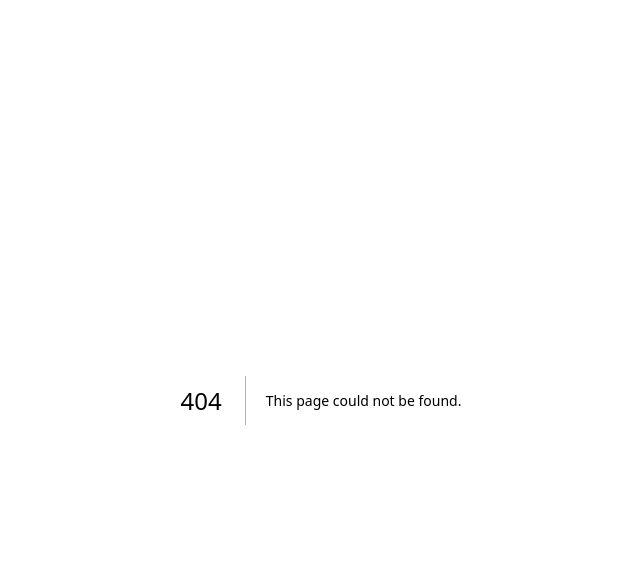
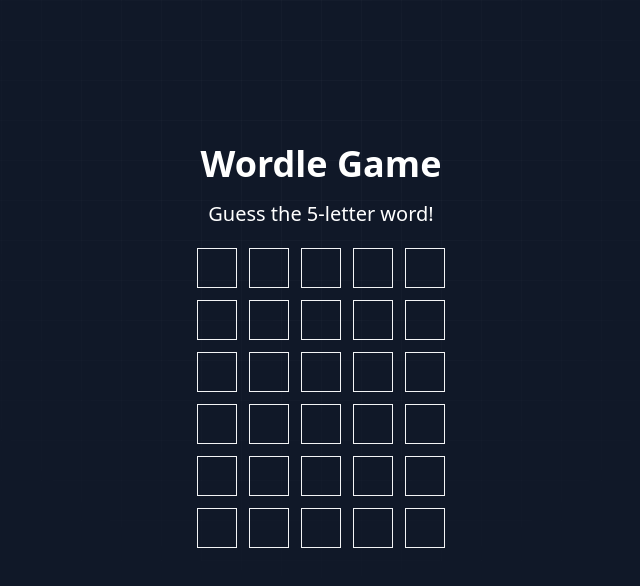
Before and after one commit to AkhilXavier95/portfolio, a Next.js app: page /wordle in a window 1280 px wide. Before the commit this address had no page. Shown: the top 586 px of the page, without its empty margins (319-959 px from the left). Built offline with nearby package versions, Linux system fonts and the light colour scheme.

Commit message:
Add wordle game

```diff
--- /dev/null
+++ b/src/app/wordle/page.tsx
@@ -0,0 +1,88 @@
+"use client";
+
+import Boxes from "@/components/Boxes";
+import React, { useEffect } from "react";
+
+const SOLUTION = "REACT";
+
+const Wordle = () => {
+  const [guesses, setGuesses] = React.useState<string[]>(Array(6).fill(null));
+  const [currentGuess, setCurrentGuess] = React.useState<string>("");
+  const [isGameOver, setIsGameOver] = React.useState<boolean>(false);
+
+  const gameOver = () => {
+    if (!isGameOver) setIsGameOver(true);
+  };
+
+  const handleKeyDown = (event: KeyboardEvent) => {
+    if (SOLUTION === guesses[guesses.findIndex((g) => g === null) - 1]) return;
+
+    if (event.key === "Enter") {
+      setGuesses((prev) => {
+        const nextGuesses = [...prev];
+        const currentIndex = nextGuesses.findIndex((g) => g === null);
+        if (currentIndex !== -1 && currentGuess.length === 5) {
+          nextGuesses[currentIndex] = currentGuess;
+        }
+        return nextGuesses;
+      });
+
+      if (
+        (currentGuess.length === 5 && currentGuess === SOLUTION) ||
+        guesses[5] !== null
+      ) {
+        gameOver();
+      }
+
+      setCurrentGuess("");
+      return;
+    }
+
+    if (event.key === "Backspace") {
+      setCurrentGuess((prev) => prev.slice(0, -1));
+      return;
+    }
+
+    if (currentGuess.length >= 5 || !/^[a-zA-Z]$/.test(event.key)) return;
+    setCurrentGuess((prev) => prev + event.key.toUpperCase());
+    return;
+  };
+
+  useEffect(() => {
+    window.addEventListener("keydown", handleKeyDown);
+    return () => {
+      window.removeEventListener("keydown", handleKeyDown);
+    };
+  }, [currentGuess, guesses]);
+
+  return (
+    <main className="flex flex-col items-center justify-center min-h-screen p-4 bg-gray-900 text-white">
+      <h1 className="font-bold text-4xl mb-4">Wordle Game</h1>
+      <p className="font-normal text-xl mb-4">Guess the 5-letter word!</p>
+      <div className="flex flex-col gap-1">
+        {guesses.map((guess, index) => {
+          const isCurrentGuess = index === guesses.findIndex((g) => g === null);
+          return (
+            <Boxes
+              key={index}
+              guess={isCurrentGuess ? currentGuess : guess}
+              solution={SOLUTION}
+              isFinal={!isCurrentGuess && guess !== null}
+            />
+          );
+        })}
+      </div>
+      <div
+        className="m-8 text-2xl font-bold opacity-0 animate-fade-in min-h-[2.5rem] text-center"
+        style={{ animation: "fade-in 1s forwards" }}
+      >
+        {isGameOver &&
+          (guesses.includes(SOLUTION)
+            ? "🎉 Congratulations! You guessed the word!"
+            : `😢 Game Over! The word was ${SOLUTION}.`)}
+      </div>
+    </main>
+  );
+};
+
+export default Wordle;
--- /dev/null
+++ b/src/components/Box.tsx
@@ -0,0 +1,27 @@
+import React from "react";
+
+interface BoxProps {
+  guess: string;
+  solution: string;
+  i: number;
+  isFinal: boolean;
+}
+
+const Box: React.FC<BoxProps> = ({ guess, solution, i, isFinal }) => {
+  const isCorrect = isFinal && solution && guess && guess[i] === solution[i];
+  const isWrongPosition =
+    isFinal && solution && guess && solution.includes(guess[i]) && !isCorrect;
+  return (
+    <div
+      className={
+        `w-10 h-10 border border-gray-100 m-1 text-2xl font-bold flex items-center justify-center` +
+        (isCorrect ? " bg-green-400 text-white" : "") +
+        (isWrongPosition ? " bg-yellow-400 text-white" : "")
+      }
+    >
+      {guess ? guess[i] : ""}
+    </div>
+  );
+};
+
+export default Box;
--- /dev/null
+++ b/src/components/Boxes.tsx
@@ -0,0 +1,28 @@
+import React from "react";
+import Box from "./Box";
+
+type BoxesProps = {
+  guess: string | null;
+  solution: string;
+  isFinal: boolean;
+};
+
+const WORD_LENGTH = 5;
+
+const Boxes: React.FC<BoxesProps> = ({ guess, solution, isFinal }) => {
+  return (
+    <div className="flex gap-1">
+      {[...Array(WORD_LENGTH)].map((_, i) => (
+        <Box
+          key={i}
+          guess={guess ?? ""}
+          solution={solution}
+          i={i}
+          isFinal={isFinal}
+        />
+      ))}
+    </div>
+  );
+};
+
+export default Boxes;
--- a/src/styles/globals.css
+++ b/src/styles/globals.css
@@ -40,3 +40,17 @@ body {
     );
   }
 }
+
+@keyframes fade-in {
+  from {
+    opacity: 0;
+    transform: scale(0.95);
+  }
+  to {
+    opacity: 1;
+    transform: scale(1);
+  }
+}
+.animate-fade-in {
+  animation: fade-in 1s forwards;
+}
```
